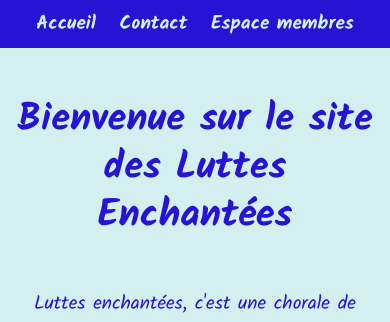
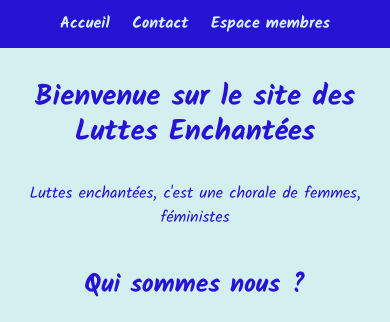
Before and after one commit to Marine-Sanson/Luttes-Enchantees, a PHP site: page /Luttes-Enchantees/ in a window 390 px wide. Shown: the top 322 px of the page. Run offline with PHP 8.4, Linux system fonts and the light colour scheme; data that the repository does not hold is empty; some libraries are stand-ins or nearby versions; some web fonts are replaced.

Commit message:
still adding css

```diff
--- a/assets/css/style.css
+++ b/assets/css/style.css
@@ -17,8 +17,6 @@ body {
   margin: 0;
   box-sizing: border-box;
   font-family: "Kalam", cursive;
-  font-size: 1.2rem;
-  line-height: 2rem;
   background-color: rgb(211, 239, 240);
   color: rgb(39, 19, 212);
 }
@@ -35,26 +33,6 @@ h2,
 h3 {
   font-family: "Kalam", cursive;
   text-align: center;
-}
-
-h1 {
-  font-size: 2.4rem;
-  font-weight: 900;
-  line-height: 3rem;
-  margin: 3rem auto;
-}
-
-h2 {
-  font-size: 2rem;
-  font-weight: 800;
-  line-height: 2.5rem;
-  margin: 2rem auto;
-}
-
-h3 {
-  font-size: 1.4rem;
-  font-weight: 700;
-  margin: 1rem auto;
 }
 
 figcaption {
@@ -110,6 +88,52 @@ input[type=mail] {
   font-family: "Kalam", cursive;
 }
 
+@media (min-width: 0px) and (max-width: 791.99px) {
+  body {
+    font-size: 1rem;
+    line-height: 1.5rem;
+  }
+  h1 {
+    font-size: 1.8rem;
+    font-weight: 900;
+    line-height: 2.2rem;
+    margin: 2rem auto;
+  }
+  h2 {
+    font-size: 1.6rem;
+    font-weight: 800;
+    line-height: 2rem;
+    margin: 1.7rem auto;
+  }
+  h3 {
+    font-size: 1.4rem;
+    font-weight: 700;
+    margin: 1.5rem auto;
+  }
+}
+@media (min-width: 792px) {
+  body {
+    font-size: 1.2rem;
+    line-height: 2rem;
+  }
+  h1 {
+    font-size: 2.4rem;
+    font-weight: 900;
+    line-height: 3rem;
+    margin: 3rem auto;
+  }
+  h2 {
+    font-size: 2rem;
+    font-weight: 800;
+    line-height: 2.5rem;
+    margin: 2rem auto;
+  }
+  h3 {
+    font-size: 1.4rem;
+    font-weight: 700;
+    margin: 1rem auto;
+  }
+}
 /* ********** Header ********** */
 #publicNav {
   background-color: rgb(39, 19, 212);
--- a/assets/sass/base/general.scss
+++ b/assets/sass/base/general.scss
@@ -12,8 +12,6 @@ body{
 	margin:0;
 	box-sizing: border-box;
 	font-family: $fontDefault;
-	font-size: $fontSizeDefault;
-	line-height: $lineHeight;
 	background-color: $lighterBlue;
 	color: $blue;
 }
@@ -30,27 +28,6 @@ h2,
 h3{
     font-family: $fontTitles;
     text-align: center;
-}
-
-h1{
-	font-size: 2.4rem;
-	font-weight: 900;
-	line-height: 3rem;
-	margin: 3rem auto;
-}
-
-h2
-{
-	font-size: 2rem;
-	font-weight: 800;
-	line-height: 2.5rem;
-	margin: 2rem auto;
-}
-
-h3{
-	font-size: 1.4rem;
-	font-weight: 700;
-	margin: 1rem auto;
 }
 
 figcaption{
@@ -106,3 +83,63 @@ input[type="mail"]{
 	border: 2px solid $blue;
 	font-family: $fontDefault;
 }
+
+@media(min-width: 0px) and (max-width: 791.99px)
+{
+	body{
+		font-size: 1rem;
+		line-height: 1.5rem;
+	}
+
+	h1{
+		font-size: 1.8rem;
+		font-weight: 900;
+		line-height: 2.2rem;
+		margin: 2rem auto;
+	}
+
+	h2
+	{
+		font-size: 1.6rem;
+		font-weight: 800;
+		line-height: 2rem;
+		margin: 1.7rem auto;
+	}
+
+	h3{
+		font-size: 1.4rem;
+		font-weight: 700;
+		margin: 1.5rem auto;
+	}
+
+}
+
+@media(min-width: 792px)
+{
+	body{
+		font-size: $fontSizeDefault;
+		line-height: $lineHeight;
+	}
+
+	h1{
+		font-size: 2.4rem;
+		font-weight: 900;
+		line-height: 3rem;
+		margin: 3rem auto;
+	}
+
+	h2
+	{
+		font-size: 2rem;
+		font-weight: 800;
+		line-height: 2.5rem;
+		margin: 2rem auto;
+	}
+
+	h3{
+		font-size: 1.4rem;
+		font-weight: 700;
+		margin: 1rem auto;
+	}
+
+}
--- a/assets/sass/partials/membersList.scss
+++ b/assets/sass/partials/membersList.scss
@@ -1,6 +1,24 @@
 /* ********** MembersList ********** */
 
+@media(min-width: 0px) and (max-width: 791.99px)
+{
+      .membersListName{
+            padding: 0.2rem 1.5rem;
+      }
 
+      .membersListEmail,
+      .membersListTel{
+            padding: 0.2rem 3rem;
+      }
+
+      .membersListItem{
+            padding-top: 0.5rem;
+            padding-bottom: 0.5rem;
+      }
+}
+
+@media(min-width: 792px)
+{
       #membersList ul{
             display: grid;
             justify-content: center;
@@ -16,3 +34,4 @@
       .membersListItem p{
             padding: 1rem;
       }
+}
--- a/assets/sass/partials/membersSongs.scss
+++ b/assets/sass/partials/membersSongs.scss
@@ -1,8 +1,11 @@
 /* ********** MembersSongs ********** */
+
+#membersSongs{
+      margin: 1rem;
+}
 
 #membersSongs ul{
       display: grid;
-      grid-template-columns: repeat(5, 18vw);
       grid-template-rows: auto;
       justify-content: center;
 }
@@ -16,3 +19,17 @@
 .songsForDetail .button{
       margin: 1rem;
 }
+
+@media(min-width: 0px) and (max-width: 791.99px)
+{
+      #membersSongs ul{
+            grid-template-columns: repeat(3, 30vw);
+      }
+}
+
+@media(min-width: 792px)
+{
+      #membersSongs ul{
+            grid-template-columns: repeat(5, 18vw);
+      }
+}
--- a/assets/sass/utils/variables.scss
+++ b/assets/sass/utils/variables.scss
@@ -12,9 +12,6 @@ $white: rgba(255,255,255,1);
 $fontDefault: "Kalam", cursive;
 $fontTitles: "Kalam", cursive;
 $fontSizeDefault: 1.2rem;
-$fontSizeh1: 2.4rem;
-$fontSizeh2: 2rem;
-$fontSizeh3: 1.4rem;
 
 /* ****** line height ****** */
 
```
Also changed, not shown: other parts of assets/css/style.css (+54 -13 lines), assets/sass/partials/membersSongDetail.scss (+36 -9 lines), assets/sass/temp.scss (+17 -3 lines), 1 other file. Lines whose indentation alone changed are shown as unchanged.
